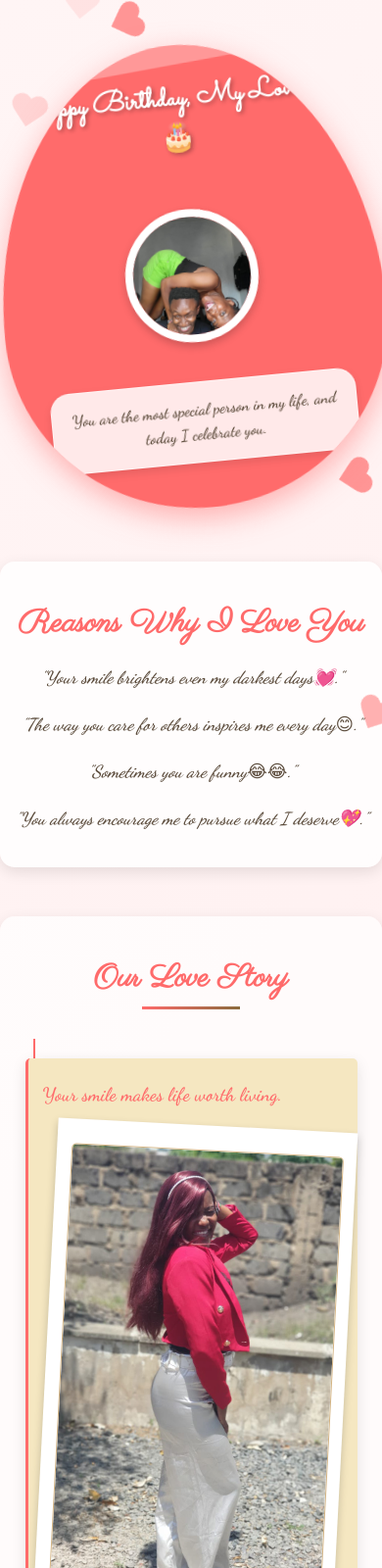
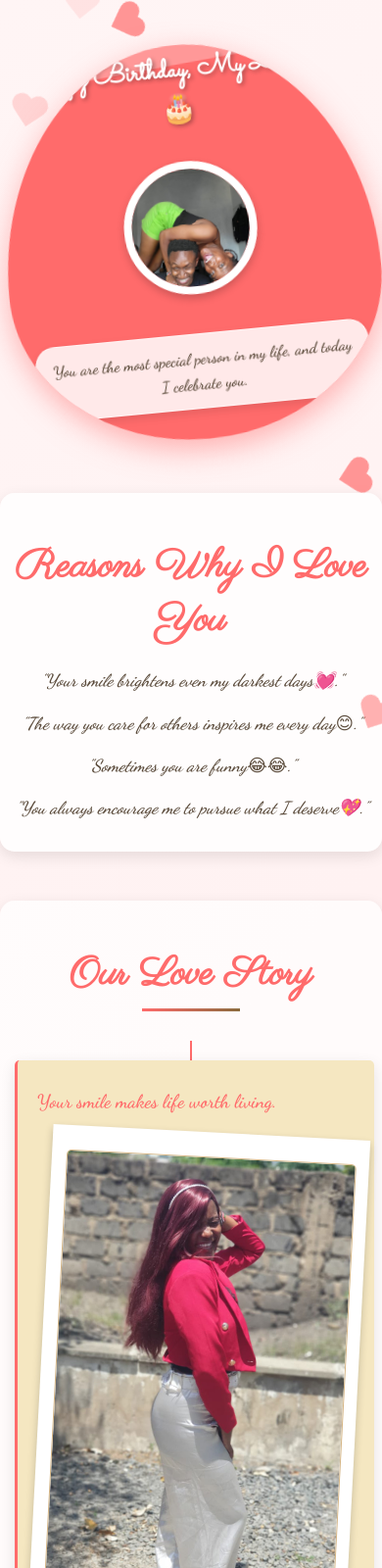
Before and after one commit to rxym0nd/Rxymond.github.io, a plain HTML site: page index.html in a window 390 px wide. Shown: the top 1600 px of the page at 98% size. Drawn offline with nearby package versions, Linux system fonts and the light colour scheme; a script that the page names is missing.

Commit message:
Update style.css

```diff
--- a/style.css
+++ b/style.css
@@ -332,50 +332,22 @@ audio:hover {
     }
 }
 
-/* Responsive adjustments */
-@media (max-width: 768px) {
+/* Mobile Optimization */
+@media (max-width: 480px) {
     .card {
-        width: 90%;
-        height: auto;
-        padding: 30px 20px;
-        min-height: 400px;
+        min-height: 350px;
+        padding: 15px;
     }
 
     .birthday-title {
-        font-size: 2rem;
+        font-size: 1.8rem;
+        margin: 10px 0;
     }
 
     .typewriter {
+        width: 90%;
+        padding: 12px;
         font-size: 1rem;
-        padding: 15px;
-    }
-
-    .photo-frame {
-        width: 150px;
-        height: 150px;
-    }
-
-    .love-quotes h2,
-    .timeline h2 {
-        font-size: 2rem;
-    }
-
-    .quote {
-        font-size: 1.1rem;
-    }
-
-    .timeline-item {
-        width: 85%;
-    }
-
-    .timeline-container:before {
-        left: 20px;
-    }
-}
-
-@media (max-width: 480px) {
-    .birthday-title {
-        font-size: 1.8rem;
     }
 
     .photo-frame {
@@ -388,7 +360,24 @@ audio:hover {
         padding: 15px;
     }
 
-    .timeline-item {
-        padding: 15px;
+    .quote {
+        font-size: 1.1rem;
+        margin: 15px 0;
     }
+}
+
+/* Very Small Screens */
+@media (max-width: 360px) {
+    .birthday-title {
+        font-size: 1.6rem;
     }
+
+    .typewriter {
+        font-size: 0.9rem;
+    }
+
+    .photo-frame {
+        width: 100px;
+        height: 100px;
+    }
+}
```
